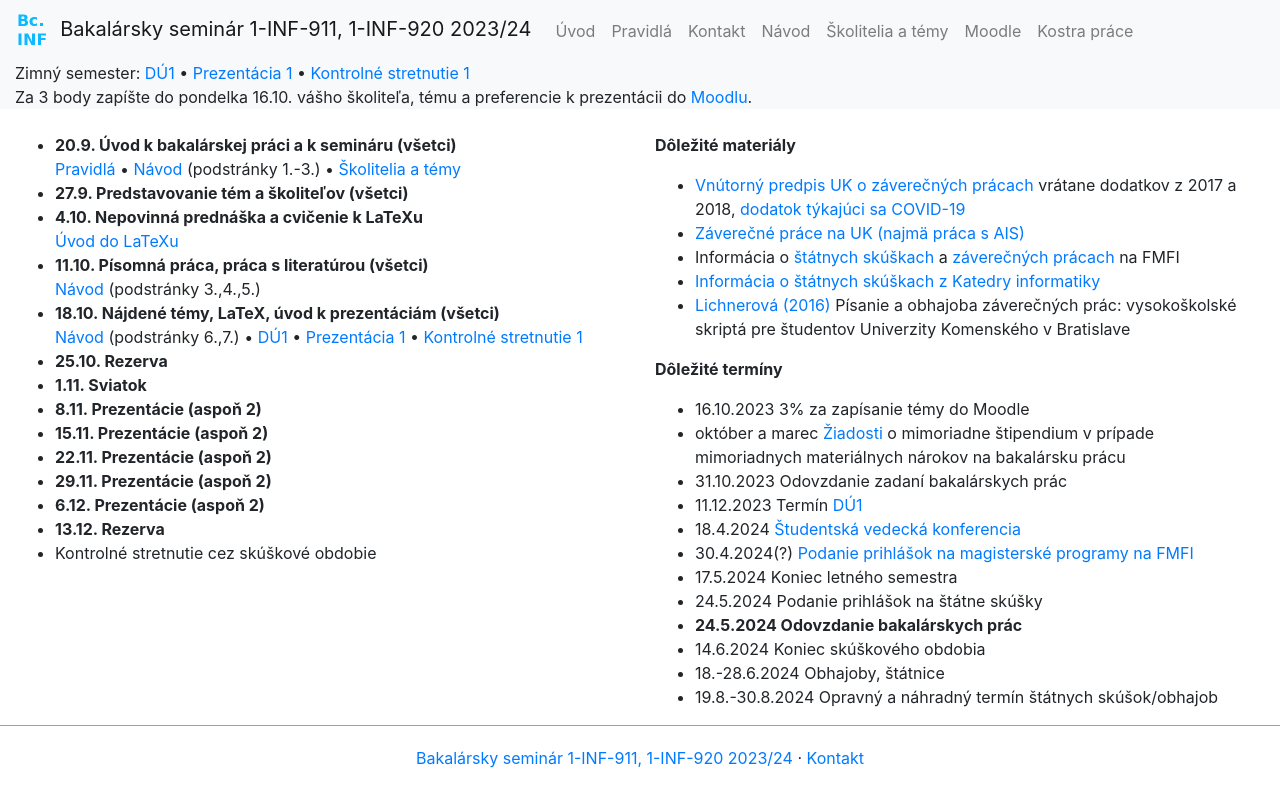
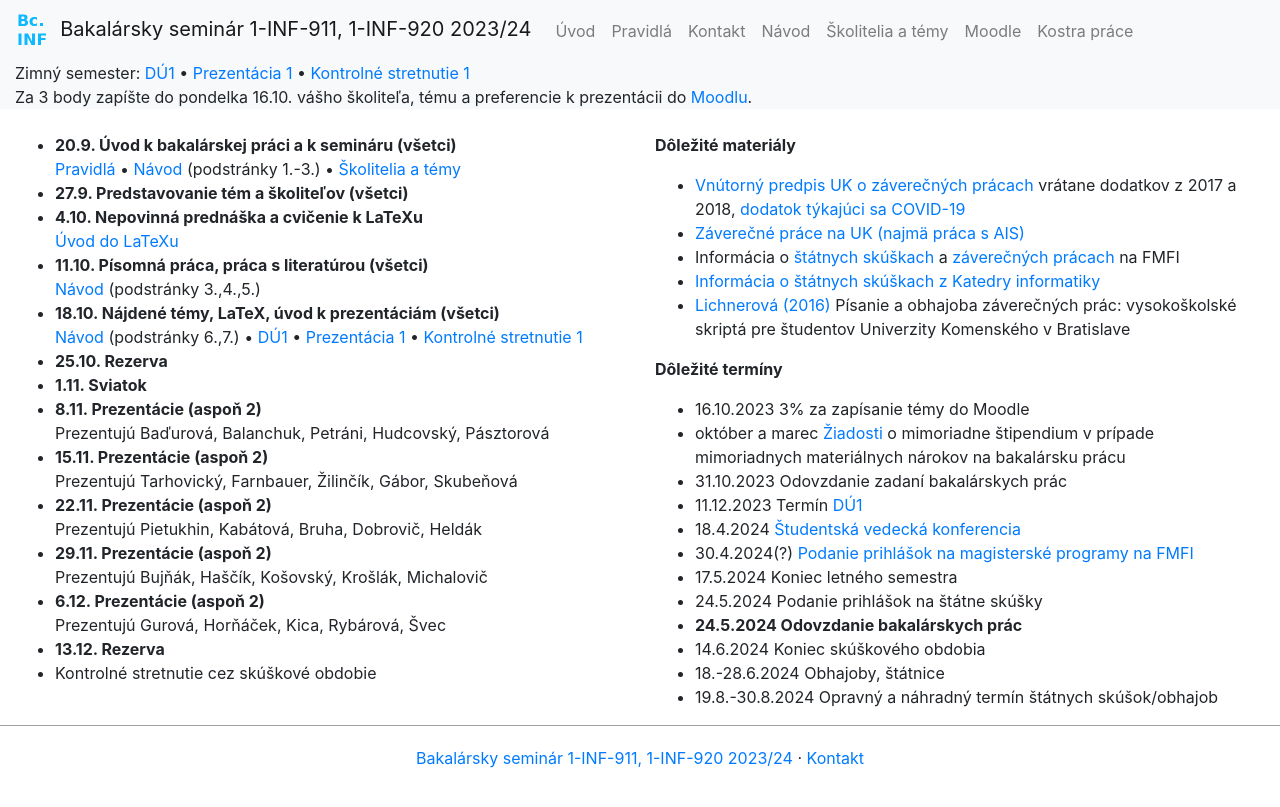
Before and after one commit to bbrejova/bcinf, a Jekyll site: the page built from index.md, in a window 1280 px wide. Shown: the top 807 px of the page. Built offline with Jekyll 4.4.1, drawn with Linux system fonts in a browser that asks for light colours; nearby versions of some CDN libraries.

Commit message:
Rozdelenie do skupin + update sablony prace

```diff
--- a/index.md
+++ b/index.md
@@ -14,10 +14,15 @@ layout: index
 [Návod](./Návod.md) (podstránky 6.,7.) •  [DÚ1](./DÚ1.md) • [Prezentácia 1](./Prezentácia_1.md) • [Kontrolné stretnutie 1](./Kontrolné_stretnutie_1.md) <!-- • [Oznamy](Oznamy_október.md) -->
 * **25.10. Rezerva**
 * **1.11. Sviatok**
-* **8.11. Prezentácie (aspoň 2)**
-* **15.11. Prezentácie (aspoň 2)**
-* **22.11. Prezentácie (aspoň 2)**
-* **29.11. Prezentácie (aspoň 2)**
-* **6.12. Prezentácie (aspoň 2)**
+* **8.11. Prezentácie (aspoň 2)**<br>
+Prezentujú Baďurová, Balanchuk, Petráni, Hudcovský, Pásztorová
+* **15.11. Prezentácie (aspoň 2)**<br>
+Prezentujú Tarhovický, Farnbauer, Žilinčík, Gábor, Skubeňová
+* **22.11. Prezentácie (aspoň 2)**<br>
+Prezentujú Pietukhin, Kabátová, Bruha, Dobrovič, Heldák
+* **29.11. Prezentácie (aspoň 2)**<br>
+Prezentujú Bujňák, Haščík, Košovský, Krošlák, Michalovič
+* **6.12. Prezentácie (aspoň 2)**<br>
+Prezentujú Gurová, Horňáček, Kica, Rybárová, Švec
 * **13.12. Rezerva**
 * Kontrolné stretnutie cez skúškové obdobie
```
Also changed, not shown: 1 other file.
